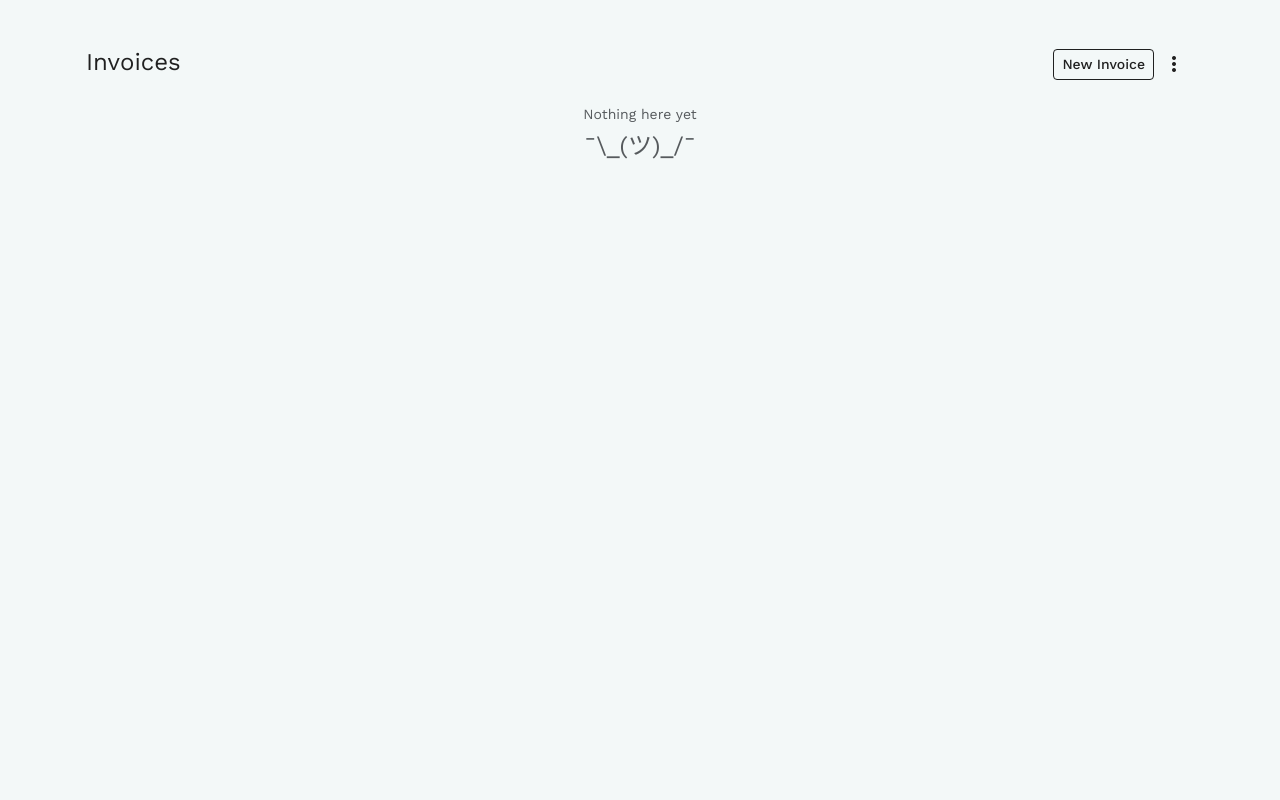
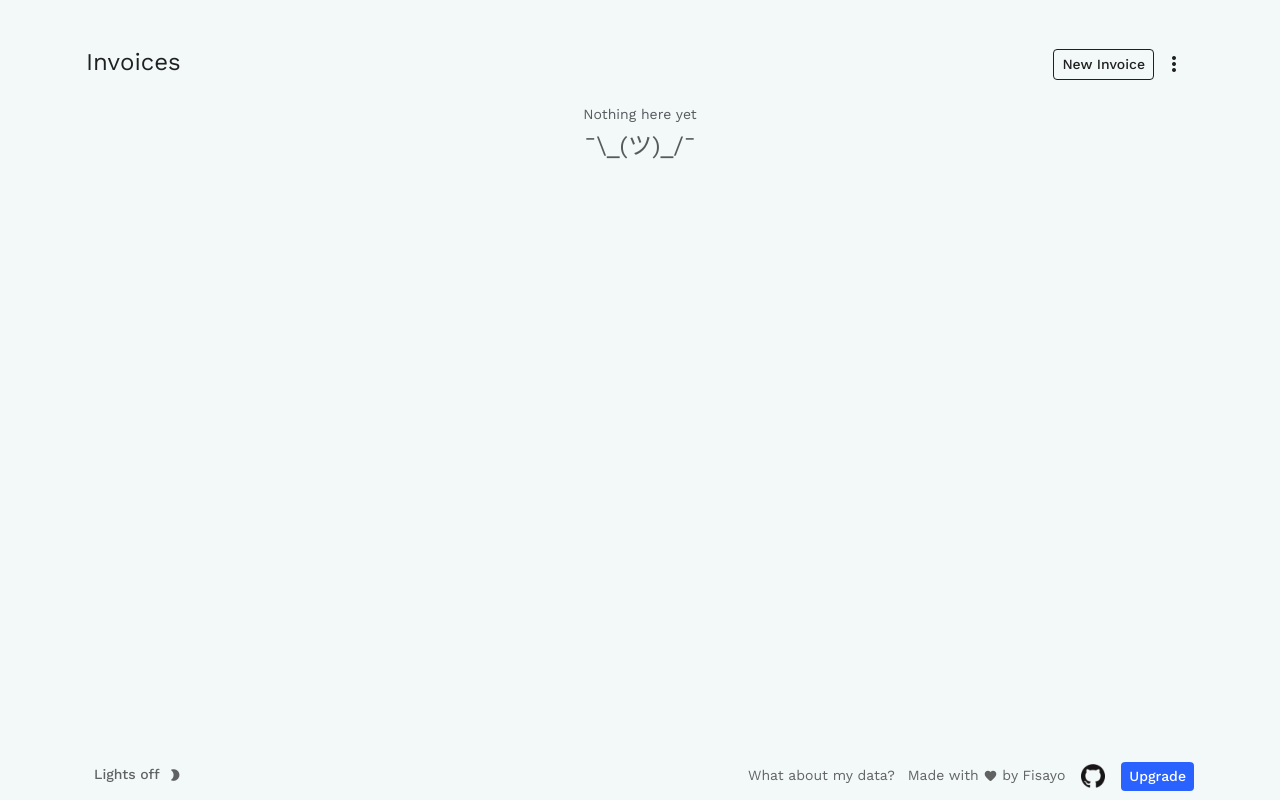
Before and after one commit to fisayo-rm/flexibill, a React (Vite) app: page / in a window 1280 px wide. Built offline with nearby package versions, Linux system fonts and the light colour scheme.

Commit message:
Add footer

```diff
--- a/src/App.jsx
+++ b/src/App.jsx
@@ -3,7 +3,7 @@ import "./App.scss";
 
 function App() {
   return (
-    <div className="min-vh-100">
+    <div className="min-vh-50">
       <Dashboard />
     </div>
   );
--- a/src/Dashboard.jsx
+++ b/src/Dashboard.jsx
@@ -1,3 +1,4 @@
+import Footer from "./Footer";
 import Invoices from "./Invoices";
 
 function Dashboard() {
@@ -5,8 +6,9 @@ function Dashboard() {
     <div>
       <div className="container app__content">
         <div className="row justify-content-center">
-          <div className="d-flex flex-column justify-content-betweeb col-12 min-vh-100 pt-5 pb-2">
+          <div className="d-flex flex-column justify-content-between col-12 min-vh-100 pt-5 pb-2">
             <Invoices />
+            <Footer />
           </div>
         </div>
       </div>
--- /dev/null
+++ b/src/Footer.jsx
@@ -0,0 +1,79 @@
+import { OverlayTrigger, Tooltip } from "react-bootstrap";
+import githubLogoDark from "./assets/img/github-dark.png";
+import githubLogo from "./assets/img/github.png";
+
+function Footer() {
+  const theme = "light";
+  const isStorageWordpress = false;
+  return (
+    <footer className="row text-secondary px-0 mt-3 d-print-none">
+      <div className="col-md-4">
+        {/* <div></div> For Language Switcher */}
+        <button
+          className="btn btn-sm text-secondary"
+          onClick={() => console.log("Toggle Theme")}
+        >
+          {theme === "dark" ? " Lights on " : " Lights off "}{" "}
+          <i className="material-icons material-icons-round md-14 align-text-bottom ms-1">
+            {theme === "dark" ? "wb_sunny" : "brightness_2"}
+          </i>
+        </button>
+      </div>
+      <div className="col-md-8 text-start text-md-end">
+        {!isStorageWordpress && (
+          <OverlayTrigger
+            placement="top"
+            overlay={
+              <Tooltip>
+                All your data is saved in your browser and not on any server.
+                This application is truly serverless and only you have access to
+                your data.
+              </Tooltip>
+            }
+          >
+            <small className="pointer">{" What about my data? "}</small>
+          </OverlayTrigger>
+        )}
+        <small className="ps-2">
+          Made with{" "}
+          <i className="material-icons material-icons-round md-14 align-text-bottom">
+            favorite
+          </i>
+          {" by "}
+          <a
+            href="https://fisayo.netlify.app"
+            className="text-secondary"
+            target="_blank"
+            style={{ textDecoration: "none" }}
+          >
+            Fisayo
+          </a>
+        </small>
+        {!isStorageWordpress && (
+          <a
+            href="https://github.com/fisayo-rm"
+            className="btn btn-sm btn--icon ms-0 ms-md-2"
+            target="_blank"
+          >
+            {theme === "dark" ? (
+              <img src={githubLogo} alt="Serverless Invoices Github" />
+            ) : (
+              <img src={githubLogoDark} alt="Serverless Invoices Github" />
+            )}
+          </a>
+        )}
+        {!isStorageWordpress && (
+          <a
+            href="https://app.mokuapp.io/"
+            className="btn btn-sm btn-primary ms-2"
+            target="_blank"
+          >
+            Upgrade
+          </a>
+        )}
+      </div>
+    </footer>
+  );
+}
+
+export default Footer;
```
